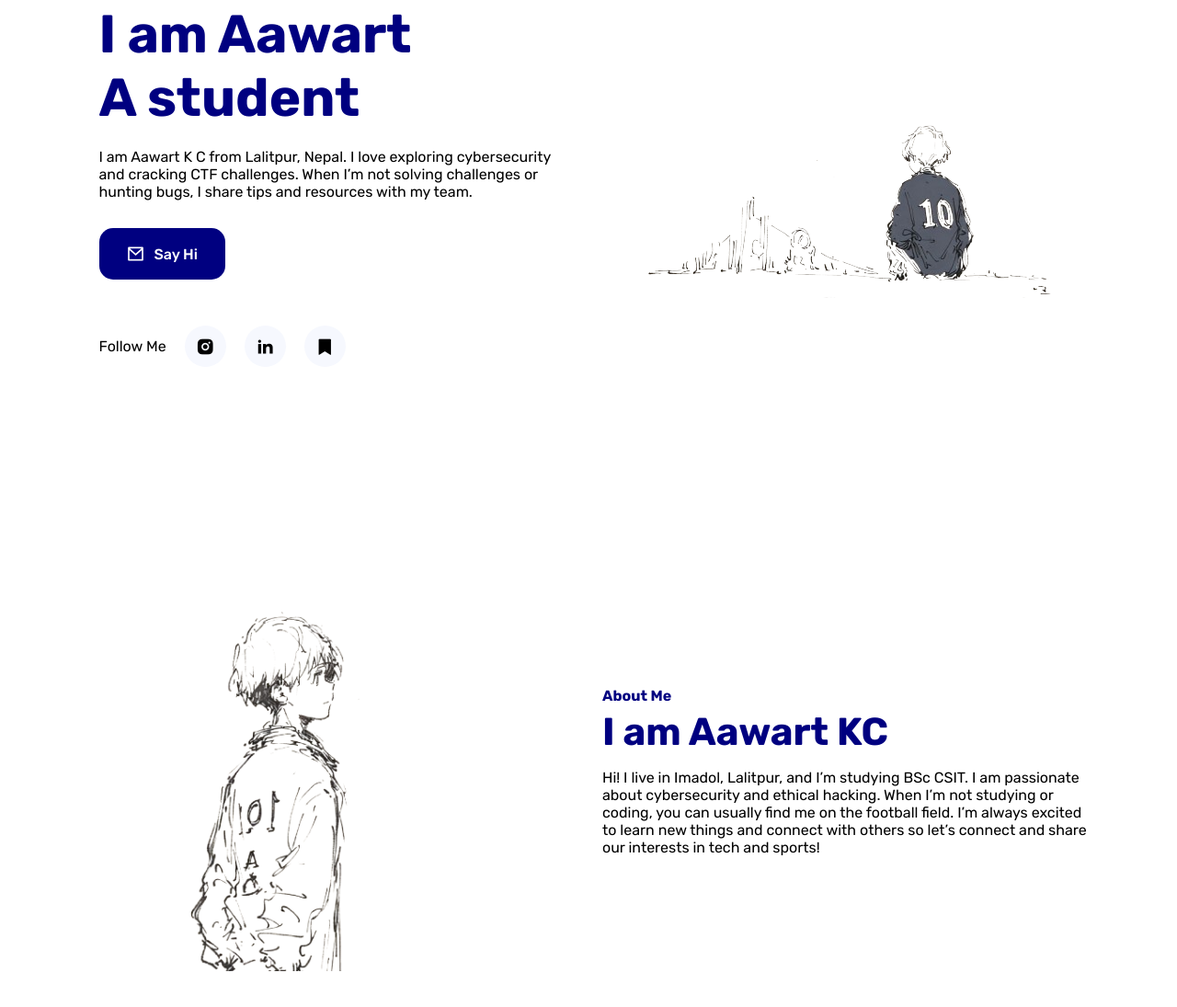
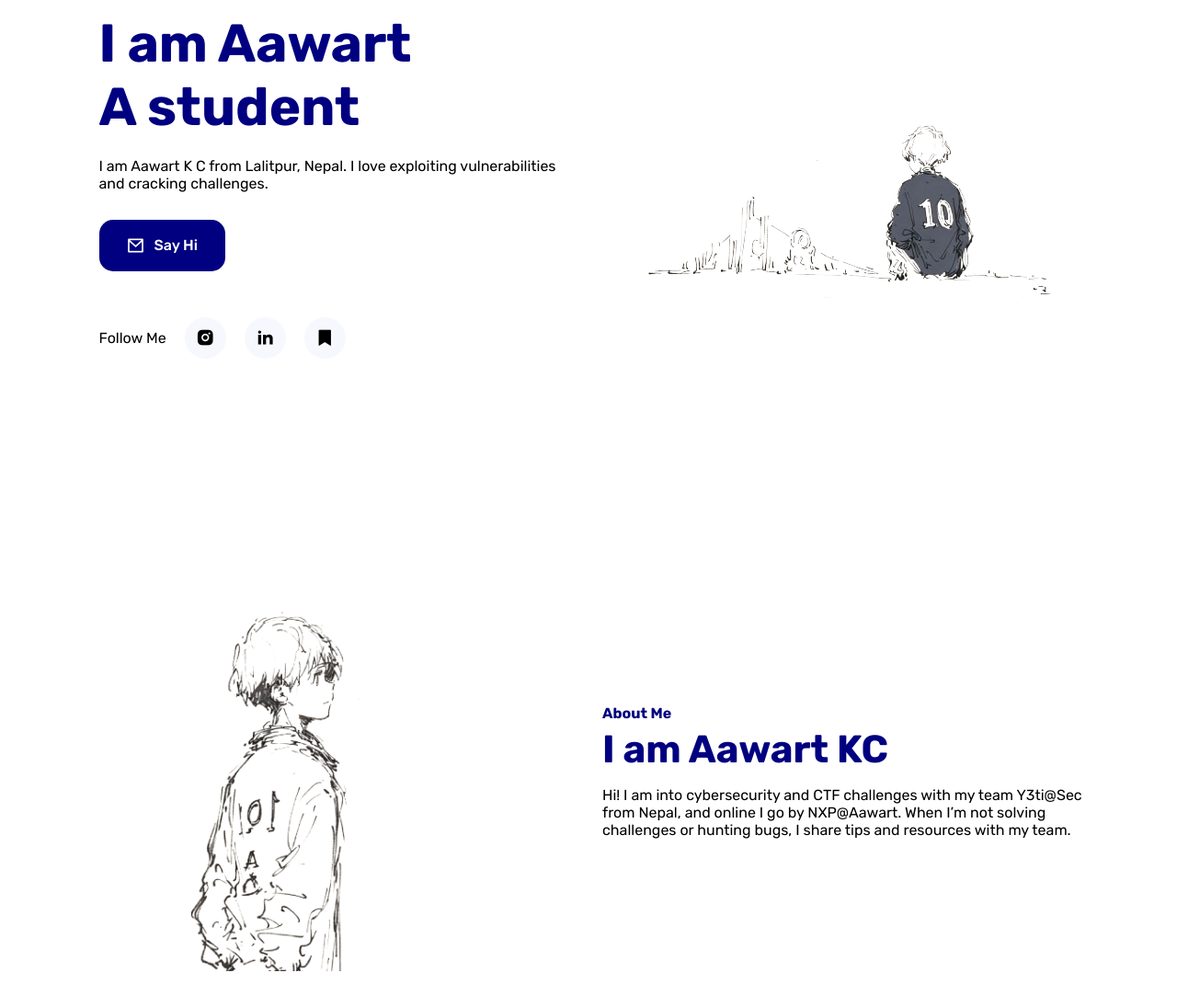
Before and after one commit to aawart-kc/portfolio, a plain HTML site: page index.html in a window 1280 px wide. Shown: the part 279-1374 px from the top of the page at 92% size. Drawn offline with nearby package versions, Linux system fonts and the light colour scheme.

Commit message:
Edit text and more to go

```diff
--- a/index.html
+++ b/index.html
@@ -79,7 +79,7 @@
                         A student
                     </h1>
                     <p class="home__description">
-                       I am Aawart K C from Lalitpur, Nepal. I love exploring cybersecurity and cracking CTF challenges. When I’m not solving challenges or hunting bugs, I share tips and resources with my team.
+                       I am Aawart K C from Lalitpur, Nepal. I love exploiting vulnerabilities and cracking challenges.
                     </p>
                     <a href="#contact" class="btn btn--primary">
                         <i class="ri-mail-line"></i>
@@ -119,7 +119,7 @@
                 <div class="about__content">
                     <span class="section__subtitle">About Me</span>
                     <h2 class="section__title">I am Aawart KC</h2>
-                    <p class="about__description">Hi! I live in Imadol, Lalitpur, and I’m studying BSc CSIT. I am passionate about cybersecurity and ethical hacking. When I’m not studying or coding, you can usually find me on the football field. I’m always excited to learn new things and connect with others so let’s connect and share our interests in tech and sports!</p>
+                    <p class="about__description">Hi! I am into cybersecurity and CTF challenges with my team Y3ti@Sec from Nepal, and online I go by NXP@Aawart. When I’m not solving challenges or hunting bugs, I share tips and resources with my team.</p>
                 </div>
                 <img src="assets/img/home.png" alt="Aawart KC" class="about__img">
             </div>
```
